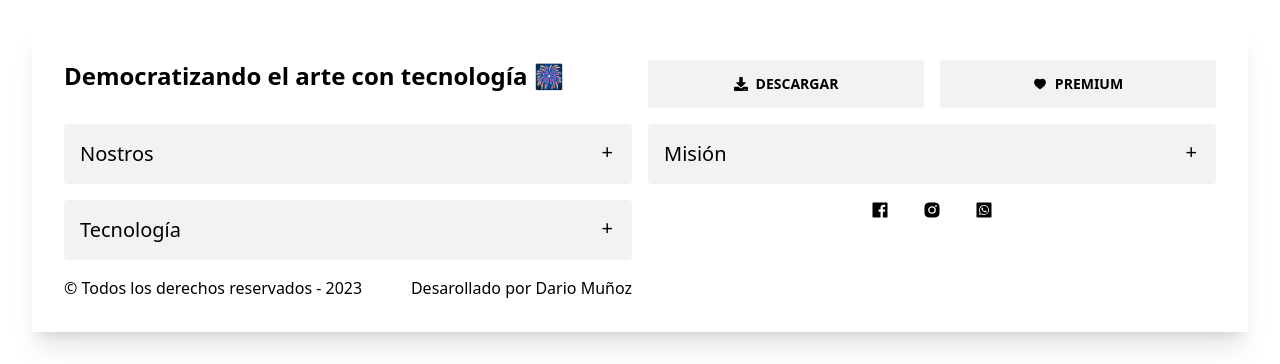
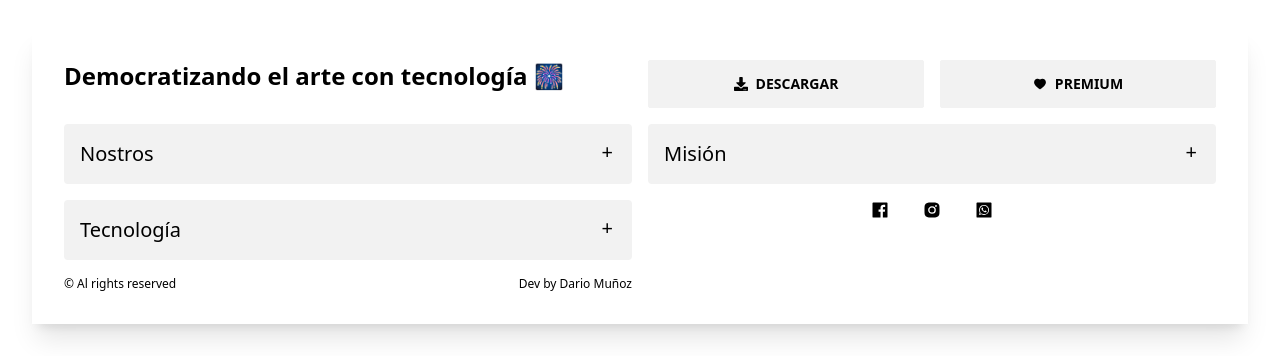
Before and after one commit to dariomunozstudios/latrue, a Next.js app: page / in a window 1280 px wide. Shown: the part 852-1216 px from the top of the page. Built offline with nearby package versions, Linux system fonts and the light colour scheme.

Commit message:
Footer-noLinks

```diff
--- a/components/Footer.tsx
+++ b/components/Footer.tsx
@@ -59,14 +59,14 @@ const Footer = () => {
 
                                    </div>
 
-          <div className="flex justify-between text-content">
+          <div className="flex justify-between text-content text-xs">
 
 <div>
-  © Todos los derechos reservados - 2023
+  © Al rights reserved
   </div>
 
-  <div>
-    Desarollado por Dario Muñoz
+  <div className="text-right">
+    Dev by Dario Muñoz
     </div>
 
             </div>
--- a/components/Navbar.tsx
+++ b/components/Navbar.tsx
@@ -14,7 +14,7 @@ const Navbar = () => {
 
 
 <div className="btn btn-primary">
-    Join <BsChatLeftHeartFill/>
+    Únete <BsChatLeftHeartFill/>
 
 </div>
 
```
